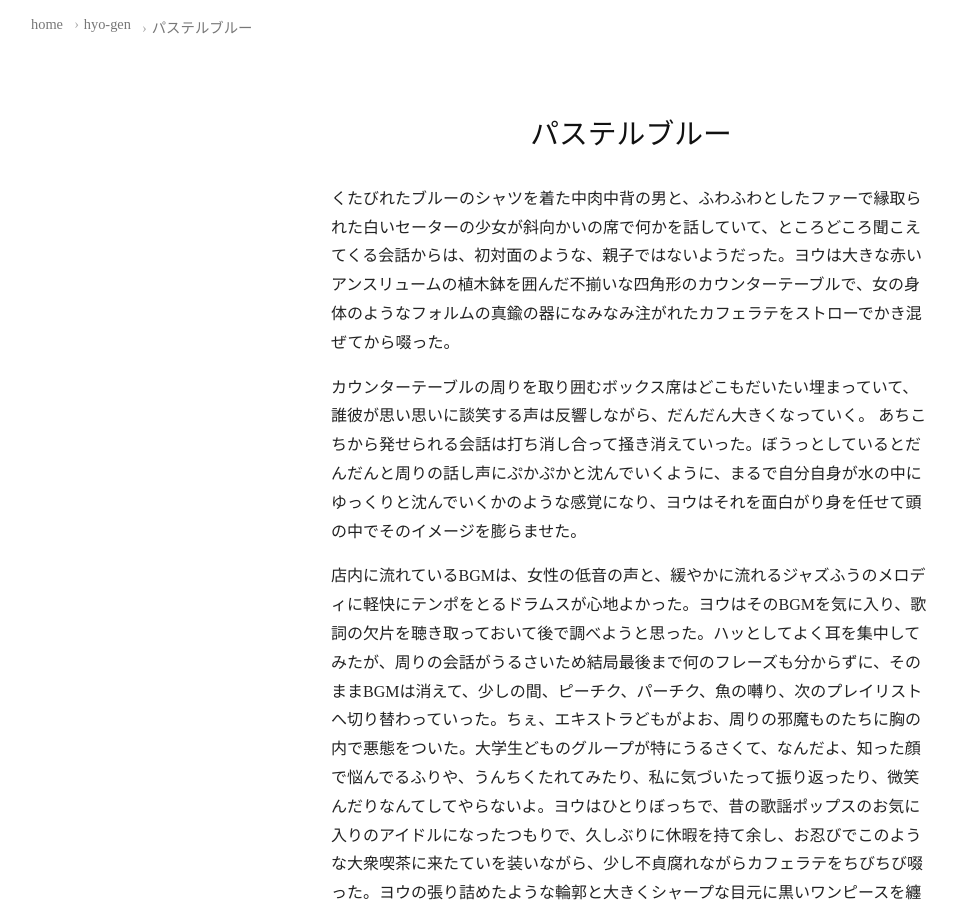
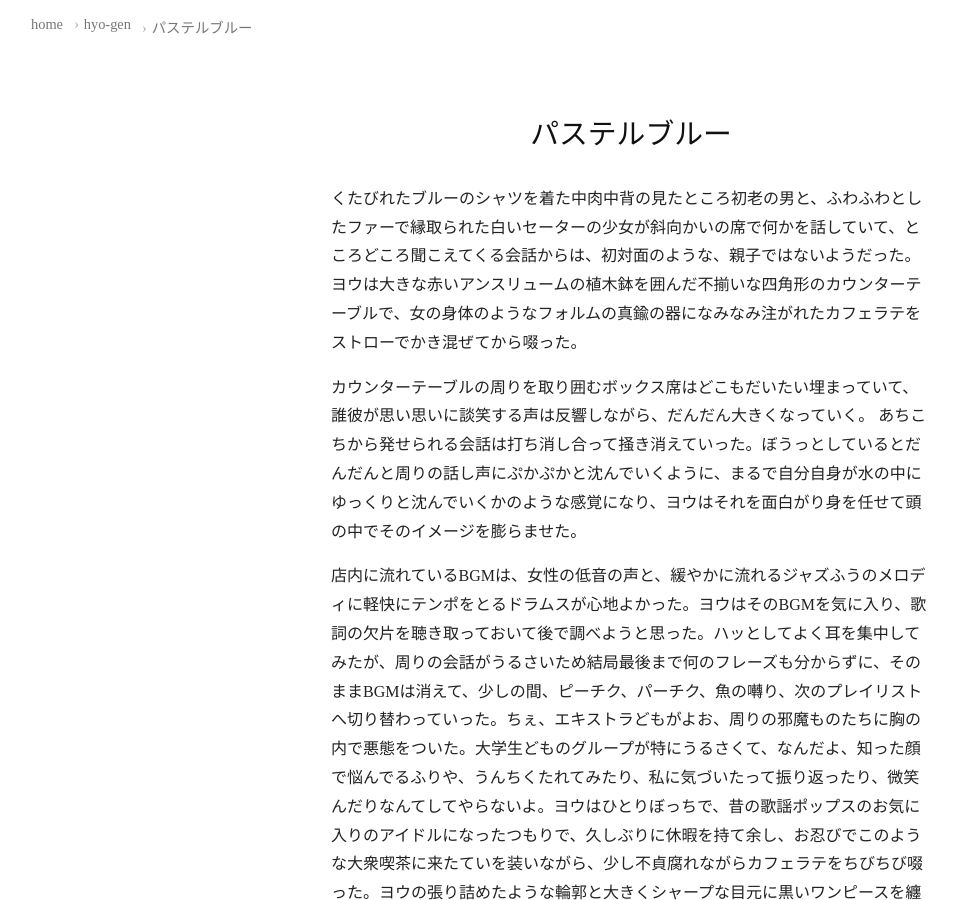
Before and after one commit to takimoto-pf/takimoto-pf.github.io, a Jekyll site: the page built from _hyogen/003-hyogen.md, in a window 1280 px wide and 900 px high. Shown: the whole window, without its empty margins (9-966 px from the left). Built offline with Jekyll 4.4.1, drawn with Linux system fonts in a browser that asks for light colours.

Commit message:
コンテンツ アップ：パステルブルー

```diff
--- a/_hyogen/003-hyogen.md
+++ b/_hyogen/003-hyogen.md
@@ -4,7 +4,7 @@ title: パステルブルー
 date: 2025-10-15
 ---
 
-くたびれたブルーのシャツを着た中肉中背の男と、ふわふわとしたファーで縁取られた白いセーターの少女が斜向かいの席で何かを話していて、ところどころ聞こえてくる会話からは、初対面のような、親子ではないようだった。ヨウは大きな赤いアンスリュームの植木鉢を囲んだ不揃いな四角形のカウンターテーブルで、女の身体のようなフォルムの真鍮の器になみなみ注がれたカフェラテをストローでかき混ぜてから啜った。
+くたびれたブルーのシャツを着た中肉中背の見たところ初老の男と、ふわふわとしたファーで縁取られた白いセーターの少女が斜向かいの席で何かを話していて、ところどころ聞こえてくる会話からは、初対面のような、親子ではないようだった。ヨウは大きな赤いアンスリュームの植木鉢を囲んだ不揃いな四角形のカウンターテーブルで、女の身体のようなフォルムの真鍮の器になみなみ注がれたカフェラテをストローでかき混ぜてから啜った。
 
 カウンターテーブルの周りを取り囲むボックス席はどこもだいたい埋まっていて、誰彼が思い思いに談笑する声は反響しながら、だんだん大きくなっていく。
 あちこちから発せられる会話は打ち消し合って掻き消えていった。ぼうっとしているとだんだんと周りの話し声にぷかぷかと沈んでいくように、まるで自分自身が水の中にゆっくりと沈んでいくかのような感覚になり、ヨウはそれを面白がり身を任せて頭の中でそのイメージを膨らませた。
```
